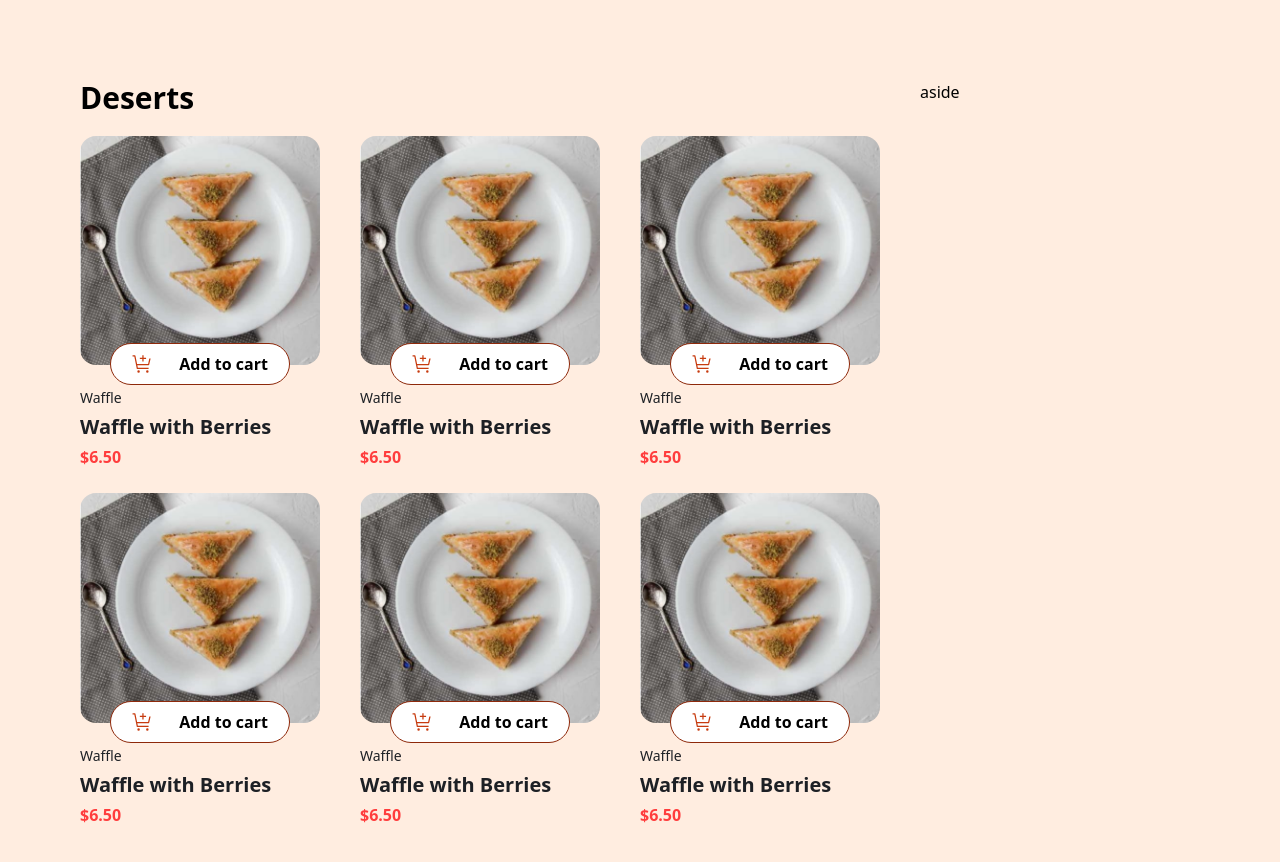
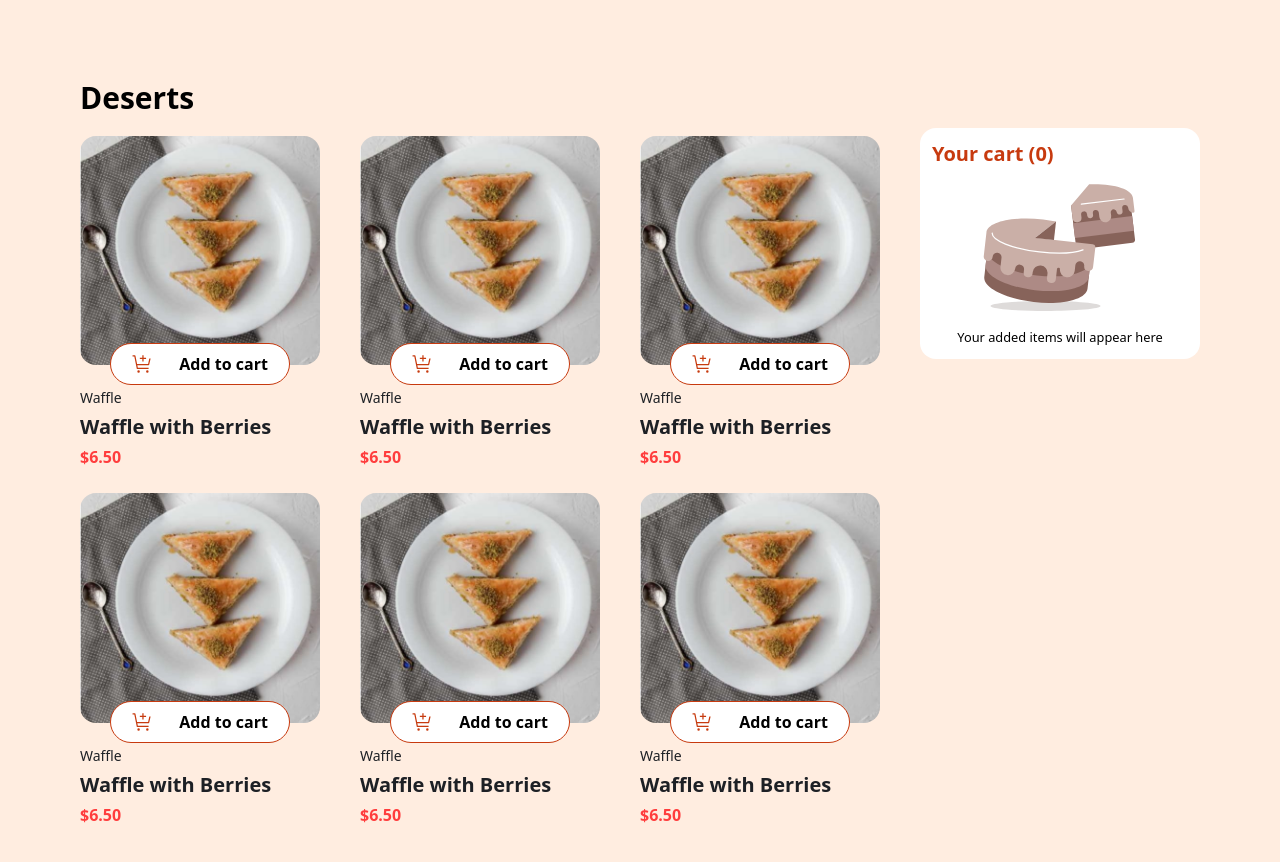
Before and after one commit to elhamrajairad/product-list-with-cart, a Next.js app: page / in a window 1280 px wide. Shown: the top 862 px of the page. Built offline with nearby package versions, Linux system fonts and the light colour scheme.

Commit message:
ass sectin shopping cart

```diff
--- a/app/components/MainLayout.tsx
+++ b/app/components/MainLayout.tsx
@@ -1,6 +1,7 @@
 import React from 'react'
 import { IChildrenProps } from '../types'
 import Container from './Container'
+import ShoppingCart from './shopoing-cart/ShoppingCart'
 
 export default function MainLayout({ children }: IChildrenProps) {
     return (
@@ -8,7 +9,9 @@ export default function MainLayout({ children }: IChildrenProps) {
             <Container>
                 <section className='lg:grid lg:grid-cols-4'>
                     <section className='col-span-3 '>{children}</section>
-                    <aside className='col-span-1'>aside</aside>
+                    <aside className='col-span-1'>
+                        <ShoppingCart />
+                    </aside>
                 </section>
             </Container>
         </section>
--- a/app/components/cart-product/Products.tsx
+++ b/app/components/cart-product/Products.tsx
@@ -3,7 +3,8 @@ import SingleProduct from './SingleProduct'
 
 export default function Products() {
     return (
-        <section className='sm:grid sm:grid-cols-2 md:gap-6 lg:gap-0 lg:grid-cols-3  overflow-x-hidden  justify-start'>
+        <section className='sm:grid sm:grid-cols-2  gap-6 lg:gap-0 lg:grid-cols-3  overflow-x-hidden  justify-start'>
+
             <SingleProduct />
             <SingleProduct />
             <SingleProduct />
--- a/app/components/cart-product/SingleProduct.tsx
+++ b/app/components/cart-product/SingleProduct.tsx
@@ -14,7 +14,7 @@ export default function SingleProduct() {
             </section>
             <section>
                 <small className="text-sm font-light text-secondary">Waffle</small>
-                <h2 className="font-bold text-xl text-secondary my-1">Waffle with Berries</h2>
+                <h2 className="font-bold lg:text-[15px] xl:text-xl text-secondary my-1 ">Waffle with Berries</h2>
                 <p className="text-danger font-bold ">$6.50</p>
             </section>
         </section>
--- /dev/null
+++ b/app/components/shopoing-cart/ShoppingCart.tsx
@@ -0,0 +1,14 @@
+import Image from 'next/image'
+import React from 'react'
+import bgShoppingCart from "@/public/illustration-empty-cart.svg"
+export default function ShoppingCart() {
+    return (
+        <section className='bg-white rounded-2xl p-3 mt-12'>
+            <section className=''>
+                <h2 className='text-primary text-xl font-bold'>Your cart (0)</h2>
+                <Image src={bgShoppingCart} alt='' className='w-[10rem] mx-auto' />
+                <small className='font-light flex justify-center'>Your added items will appear here</small>
+            </section>
+        </section>
+    )
+}
--- a/app/globals.css
+++ b/app/globals.css
@@ -1,7 +1,7 @@
 @import "tailwindcss";
 
 @theme {
-  --color-primary: #8e290b;
+  --color-primary: #c73a0f;
   --color-primary-light: #ffede0;
   --color-secondary: #1d2025;
   --color-dark: #68707d;
```
